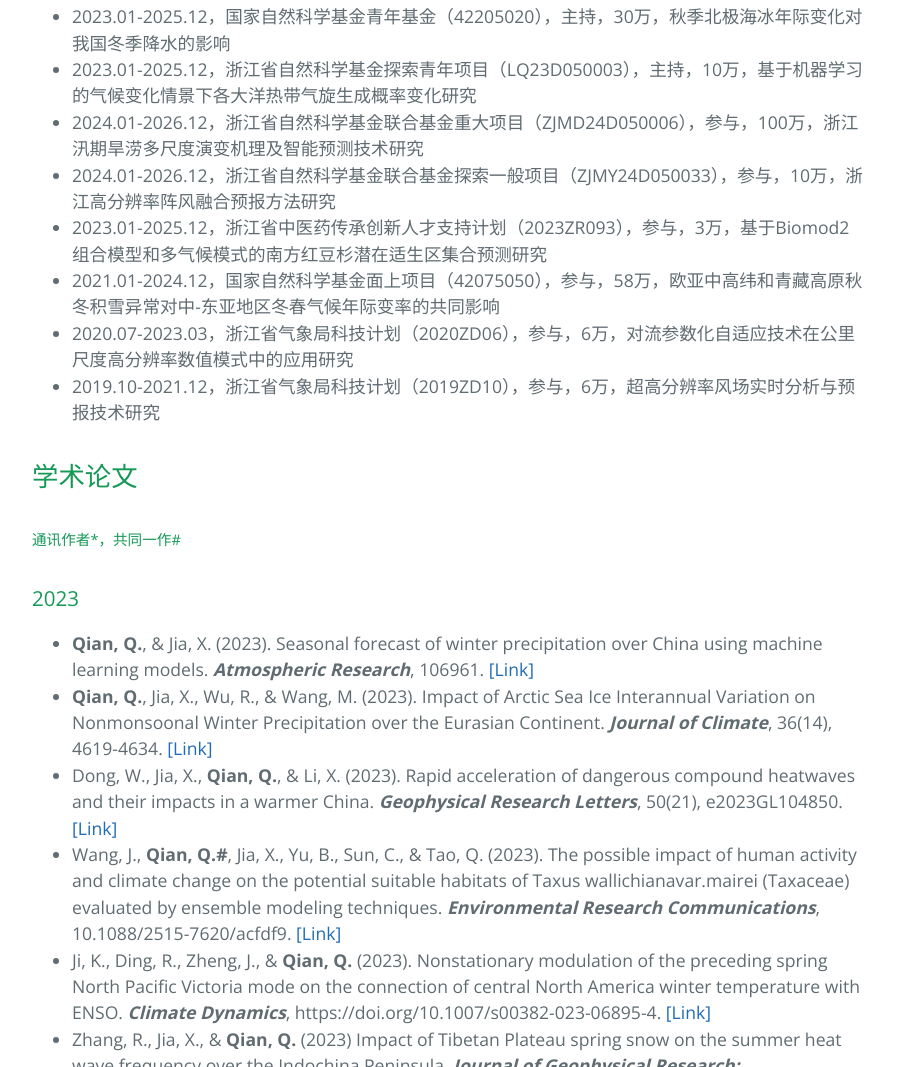
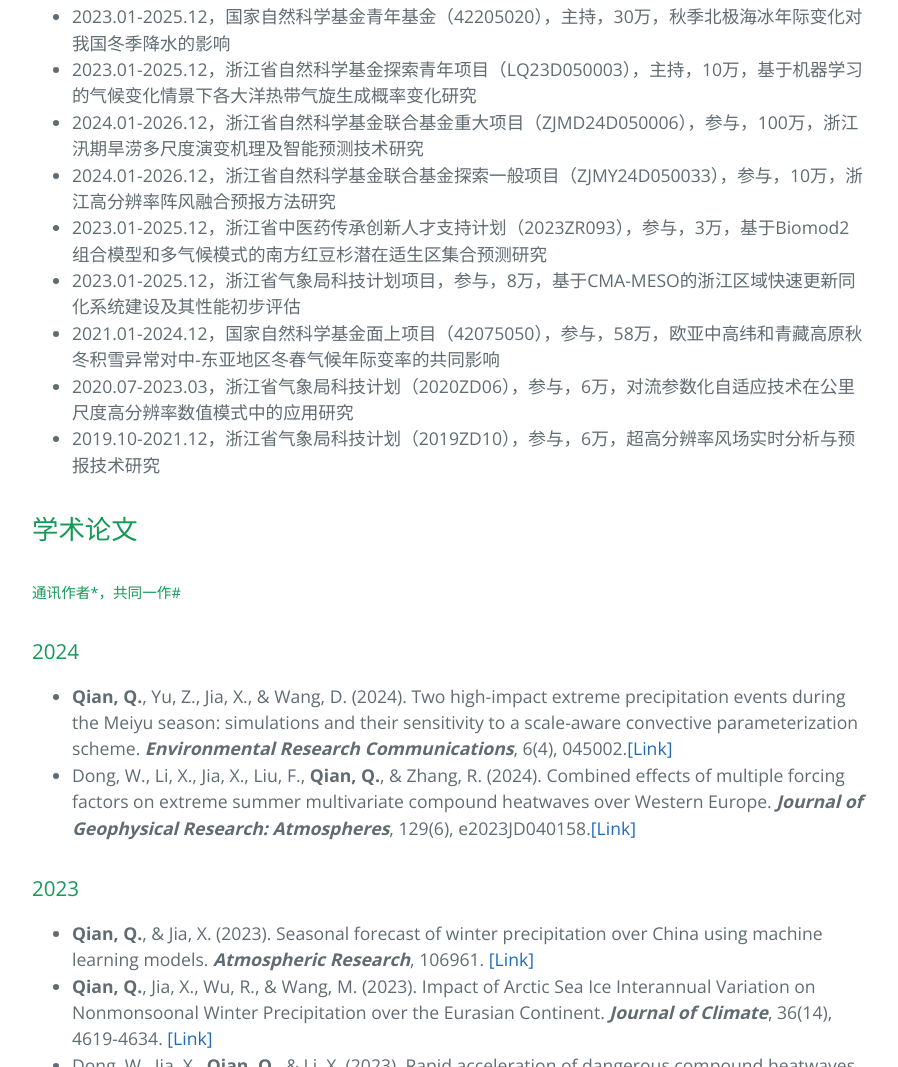
Before and after one commit to QQFRaphael/QQFRaphael.github.io, a website: page index.html in a window 1280 px wide. Shown: the part 841-1908 px from the top of the page, without its empty margins (192-1090 px from the left). Drawn offline with nearby package versions, Linux system fonts and the light colour scheme.

Commit message:
Update index.html

```diff
--- a/index.html
+++ b/index.html
@@ -47,6 +47,7 @@
       <li>2024.01-2026.12，浙江省自然科学基金联合基金重大项目（ZJMD24D050006），参与，100万，浙江汛期旱涝多尺度演变机理及智能预测技术研究</li>
       <li>2024.01-2026.12，浙江省自然科学基金联合基金探索一般项目（ZJMY24D050033），参与，10万，浙江高分辨率阵风融合预报方法研究</li>
       <li>2023.01-2025.12，浙江省中医药传承创新人才支持计划（2023ZR093），参与，3万，基于Biomod2组合模型和多气候模式的南方红豆杉潜在适生区集合预测研究</li>
+      <li>2023.01-2025.12，浙江省气象局科技计划项目，参与，8万，基于CMA-MESO的浙江区域快速更新同化系统建设及其性能初步评估</li>
       <li>2021.01-2024.12，国家自然科学基金面上项目（42075050），参与，58万，欧亚中高纬和青藏高原秋冬积雪异常对中-东亚地区冬春气候年际变率的共同影响</li>
       <li>2020.07-2023.03，浙江省气象局科技计划（2020ZD06），参与，6万，对流参数化自适应技术在公里尺度高分辨率数值模式中的应用研究</li>
       <li>2019.10-2021.12，浙江省气象局科技计划（2019ZD10），参与，6万，超高分辨率风场实时分析与预报技术研究</li>
@@ -57,6 +58,13 @@
 
       <h5>
       <a id="user-content-header-1" class="anchor" href="#header-1" aria-hidden="true"><span class="octicon octicon-link"></span></a>通讯作者*，共同一作#</h5>
+
+      <h3>
+      <a id="user-content-header-1" class="anchor" href="#header-1" aria-hidden="true"><span class="octicon octicon-link"></span></a>2024</h3>
+      <ul class="task-list">
+      <li><b>Qian, Q.</b>, Yu, Z., Jia, X., & Wang, D. (2024). Two high-impact extreme precipitation events during the Meiyu season: simulations and their sensitivity to a scale-aware convective parameterization scheme. <b><i>Environmental Research Communications</i></b>, 6(4), 045002.<a href="https://iopscience.iop.org/article/10.1088/2515-7620/ad37a9/meta" target="_blank">[Link]</a></li>
+      <li>Dong, W., Li, X., Jia, X., Liu, F., <b>Qian, Q.</b>, & Zhang, R. (2024). Combined effects of multiple forcing factors on extreme summer multivariate compound heatwaves over Western Europe. <b><i>Journal of Geophysical Research: Atmospheres</i></b>, 129(6), e2023JD040158.<a href="https://agupubs.onlinelibrary.wiley.com/doi/abs/10.1029/2023JD040158" target="_blank">[Link]</a></li>
+      </ul>
 
       <h3>
       <a id="user-content-header-1" class="anchor" href="#header-1" aria-hidden="true"><span class="octicon octicon-link"></span></a>2023</h3>
```
